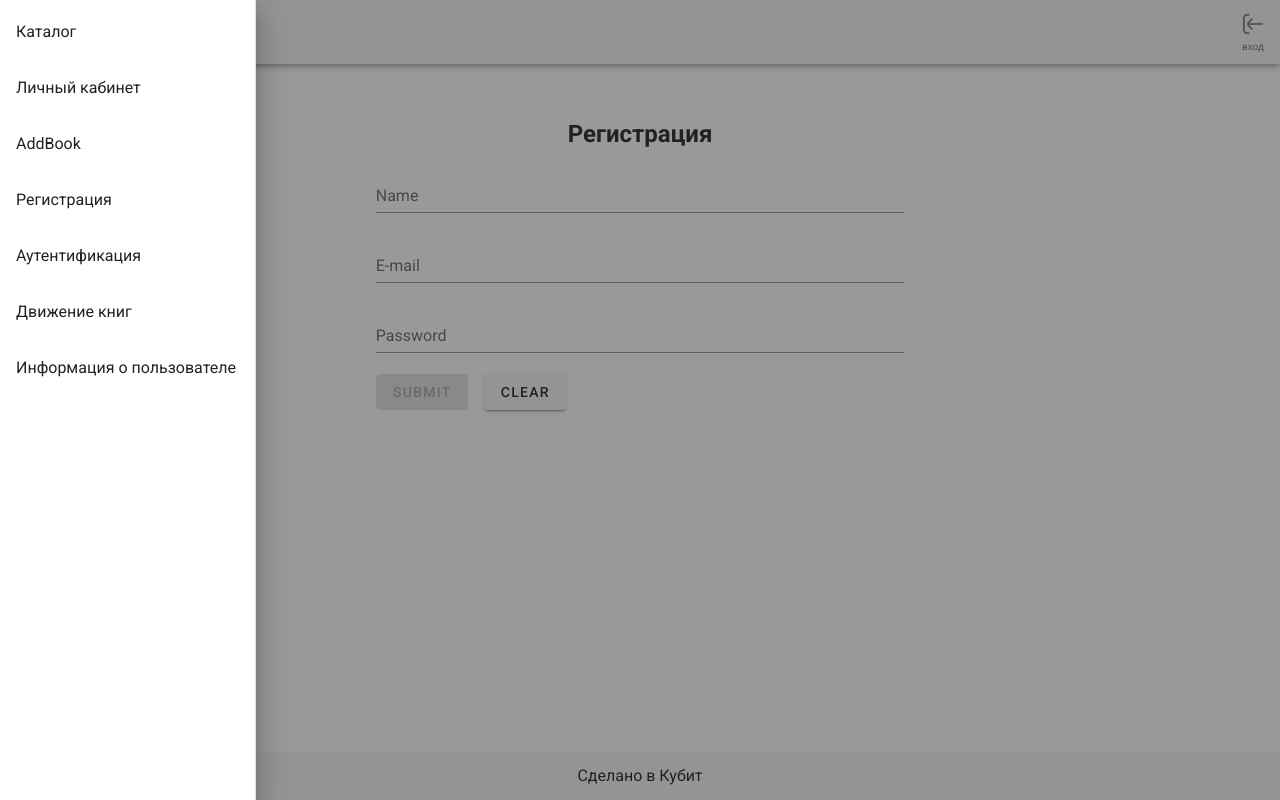
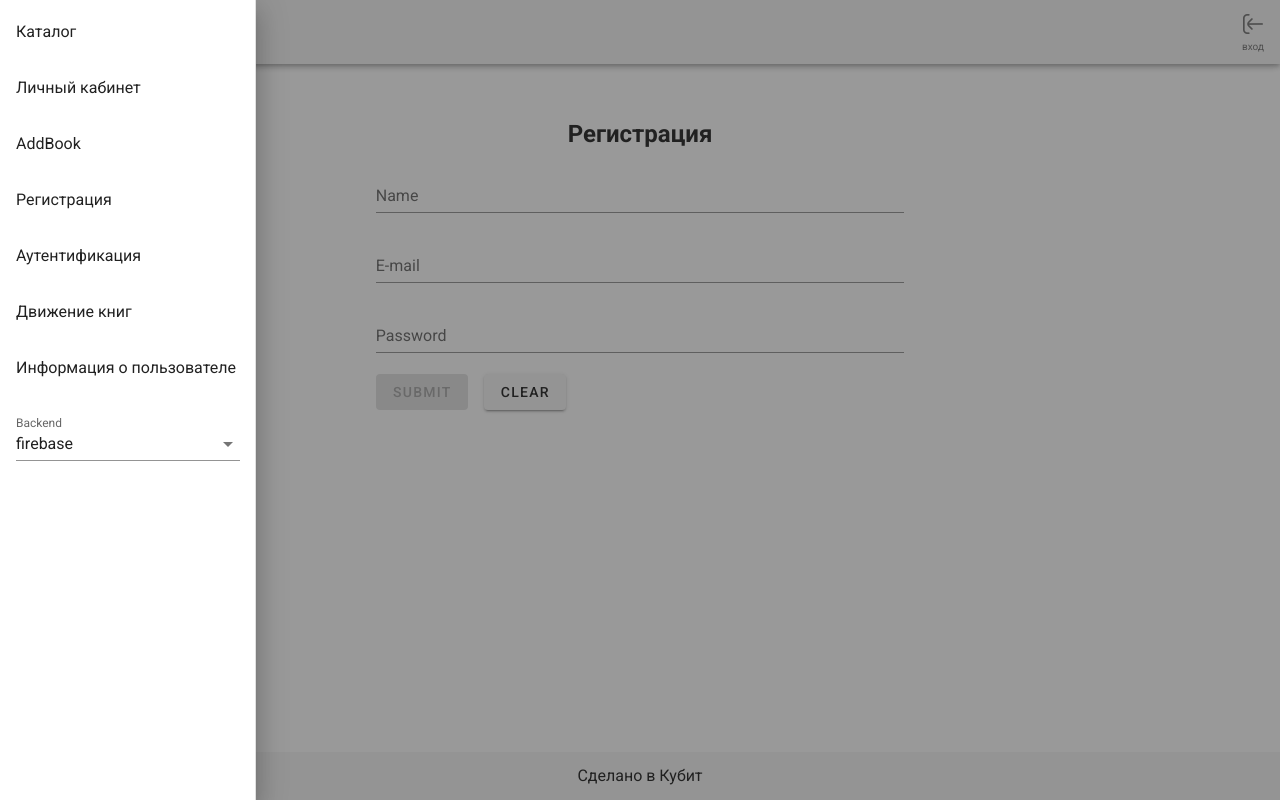
Before and after one commit to qbclub/library, a Vue app: page /reg in a window 1280 px wide. Both pictures are taken after a click on the button 28 px from the left and 32 px from the top of the page. Built offline with nearby package versions, Linux system fonts and the light colour scheme; no server answers; what vue-image-upload-resize would draw is missing.

Commit message:
add changable backends

```diff
--- a/src/App.vue
+++ b/src/App.vue
@@ -17,6 +17,14 @@
           </v-list-item>
         </v-list-item-group>
       </v-list>
+      <!-- select backend -->
+      <v-select
+        v-model="chosenBackend"
+        :items="backends"
+        label="Backend"
+        class="ma-4"
+      ></v-select>
+      <!-- select backend -->
     </v-navigation-drawer>
 
     <v-app-bar app hide-on-scroll>
@@ -59,7 +67,10 @@
 
     <v-footer class="d-sm-none justify-center" padless app>
       <v-col class="text-center col-12 col-sm-6 d-flex justify-space-around">
-        <div @click="routeTo('/')" class="d-flex flex-column justify-center navicons">
+        <div
+          @click="routeTo('/')"
+          class="d-flex flex-column justify-center navicons"
+        >
           <span class="fi fi-rr-align-justify"></span>
           <span class="icon_text">главная</span>
         </div>
@@ -146,6 +157,8 @@ export default {
         path: "/userinfo",
       },
     ],
+    backends: ["node", "firebase", "cooming soon"],
+    chosenBackend: "firebase",
   }),
   methods: {
     routeTo: function (path) {
@@ -171,6 +184,11 @@ export default {
       user: "user",
     }),
   },
+  watch: {
+    chosenBackend: function () {
+      this.$store.state.app.currentBackend = this.chosenBackend;
+    },
+  },
 };
 </script>
 <style lang="scss">
@@ -186,11 +204,9 @@ export default {
 
 .fi {
   font-size: 20px;
-
 }
 .icon_text {
   line-height: 1;
   font-size: 10px;
-
 }
 </style>
--- a/src/components/Registration.vue
+++ b/src/components/Registration.vue
@@ -101,6 +101,7 @@ extend("email", {
 
 import { getAuth, createUserWithEmailAndPassword } from "firebase/auth";
 const auth = getAuth();
+import axios from "axios";
 export default {
   components: {
     ValidationProvider,
@@ -111,8 +112,6 @@ export default {
     email: null,
     password: null,
     error: null,
-
-
   }),
 
   methods: {
@@ -126,7 +125,10 @@ export default {
       this.email = "";
       this.$refs.observer.reset();
     },
-    userReg() {
+    async userReg() {
+      switch (this.$store.state.app.currentBackend) {
+        case "firebase":
+          console.log("use firebase");
           createUserWithEmailAndPassword(auth, this.email, this.password)
             .then((data) => {
               console.log(data);
@@ -137,6 +139,22 @@ export default {
             .catch((err) => {
               this.error = err.message;
             });
+          break;
+        case "node":
+          console.log("use node");
+          let user = {
+            name: this.name,
+            email: this.email,
+            password: this.password,
+          };
+          await axios
+            .post("http://localhost:3000/api/users/create", user)
+            .then((response) => console.log(response))
+            .catch((error) => {
+              console.error("There was an error!", error);
+            });
+          break;
+      }
     },
   },
 };
--- a/src/store/index.js
+++ b/src/store/index.js
@@ -16,7 +16,10 @@ let store = new Vuex.Store({
     user: {
       loggedIn: false,
       data: null
-  },
+    },
+    app: {
+      currentBackend: 'firebase'
+    }
 
   },
   mutations,
```
Lines whose indentation alone changed are shown as unchanged.
